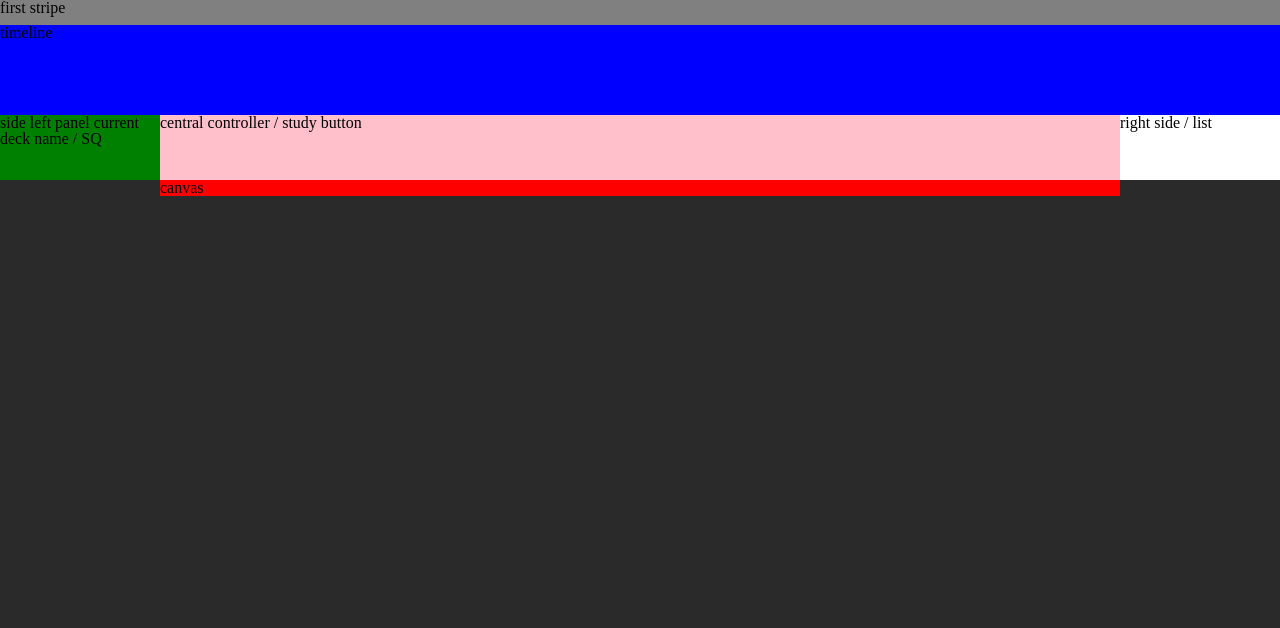
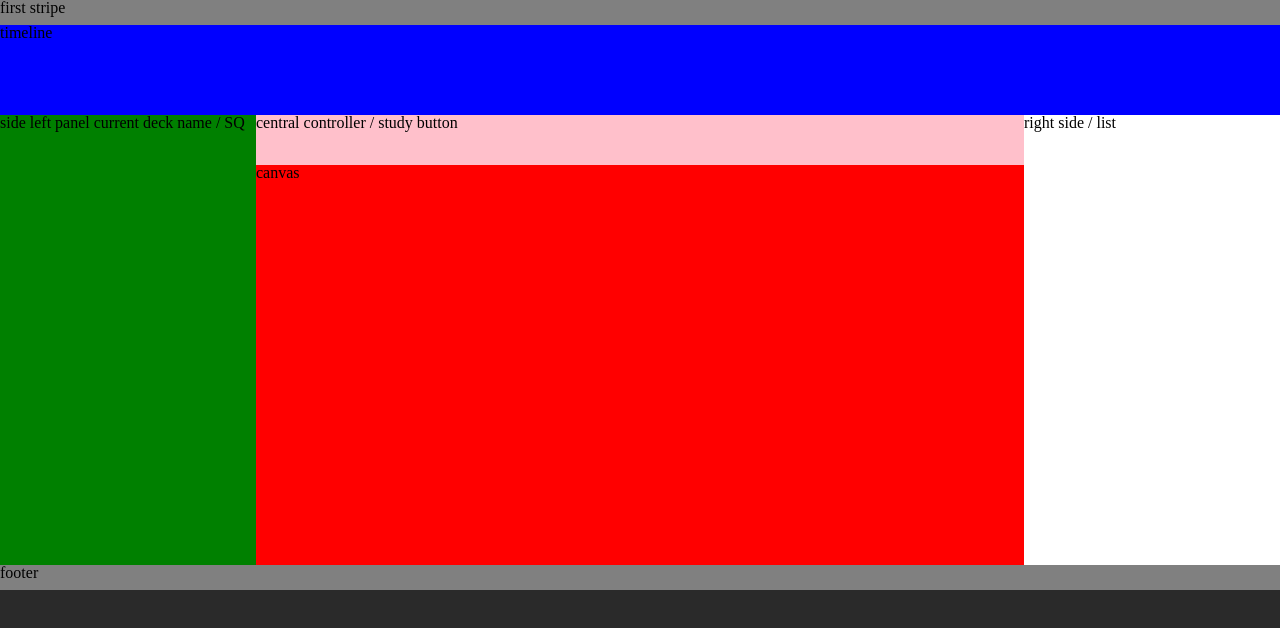
Before and after one commit to emersonscheffer/character, a React (Create React App) app in the folder client/: page / in a window 1280 px wide. Shown: the top 628 px of the page. Built offline with nearby package versions, Linux system fonts and the light colour scheme.

Commit message:
upgrade grid layout

```diff
--- a/client/src/views/LeitnerBoxGrid.jsx
+++ b/client/src/views/LeitnerBoxGrid.jsx
@@ -7,17 +7,26 @@ const LeitnerBoxGrid = () => {
     <div
       style={{
         display: "grid",
-        gridTemplateColumns: "repeat(" + cols + ", 1fr)",
-        gridTemplateRows: "25px 90px 65px auto",
-        gridTemplateAreas:"header header header header"
+        // gridTemplateColumns: "repeat(" + cols + ", 1fr)",
+        // gridTemplateRows: "25px 90px 65px auto",
+        // gridTemplateAreas:"header header header header"
+        gridTemplate: `
+          "stripe stripe stripe" 25px
+          "timeline timeline timeline" 90px
+          "leftside control rightside" 50px
+          "leftside canvas rightside" auto
+          "footer footer footer" 25px
+          / 1fr 3fr 1fr
+        `,
       }}
     >
       <div
         style={{
           backgroundColor: "gray",
           //height: "25px",
-          gridColumn: "1/" + (cols + 1),
-          gridRow: "1/2",
+          //gridColumn: "1/" + (cols + 1),
+          //gridRow: "1/2",
+          gridArea: "stripe",
         }}
       >
         first stripe
@@ -27,8 +36,9 @@ const LeitnerBoxGrid = () => {
         style={{
           backgroundColor: "blue",
           //height: "90px",
-          gridColumn: "1/" + (cols + 1),
-          gridRow: "2/3",
+          //gridColumn: "1/" + (cols + 1),
+          //gridRow: "2/3",
+          gridArea: "timeline",
         }}
       >
         timeline
@@ -38,8 +48,9 @@ const LeitnerBoxGrid = () => {
         style={{
           backgroundColor: "green",
           //height: "250px",
-          gridColumn: "1/" + 2,
-          gridRow: "3/4",
+          //gridColumn: "1/" + 2,
+          //gridRow: "3/4",
+          gridArea: "leftside",
         }}
       >
         side left panel current deck name / SQ
@@ -49,8 +60,9 @@ const LeitnerBoxGrid = () => {
         style={{
           backgroundColor: "pink",
           //height: "90px",
-          gridColumn: "2/8",
-          gridRow: "3/4",
+          //gridColumn: "2/8",
+          //gridRow: "3/4",
+          gridArea: "control",
         }}
       >
         central controller / study button
@@ -59,9 +71,10 @@ const LeitnerBoxGrid = () => {
       <div
         style={{
           backgroundColor: "red",
-          height: "auto",
-          gridColumn: "2/8",
-          gridRow: "4",
+          height: "400px",
+          //gridColumn: "2/8",
+          //gridRow: "4",
+          gridArea: "canvas",
         }}
       >
         canvas
@@ -70,13 +83,15 @@ const LeitnerBoxGrid = () => {
       <div
         style={{
           backgroundColor: "white",
-          height: "auto",
-          gridColumn: "8/9",
-          gridRow: "3/4",
+          //height: "auto",
+          //gridColumn: "8/9",
+          //gridRow: "3/4",
+          gridArea: "rightside",
         }}
       >
         right side / list
       </div>
+      <div style={{ backgroundColor: "grey", gridArea: "footer" }}>footer</div>
     </div>
   );
 };
```
